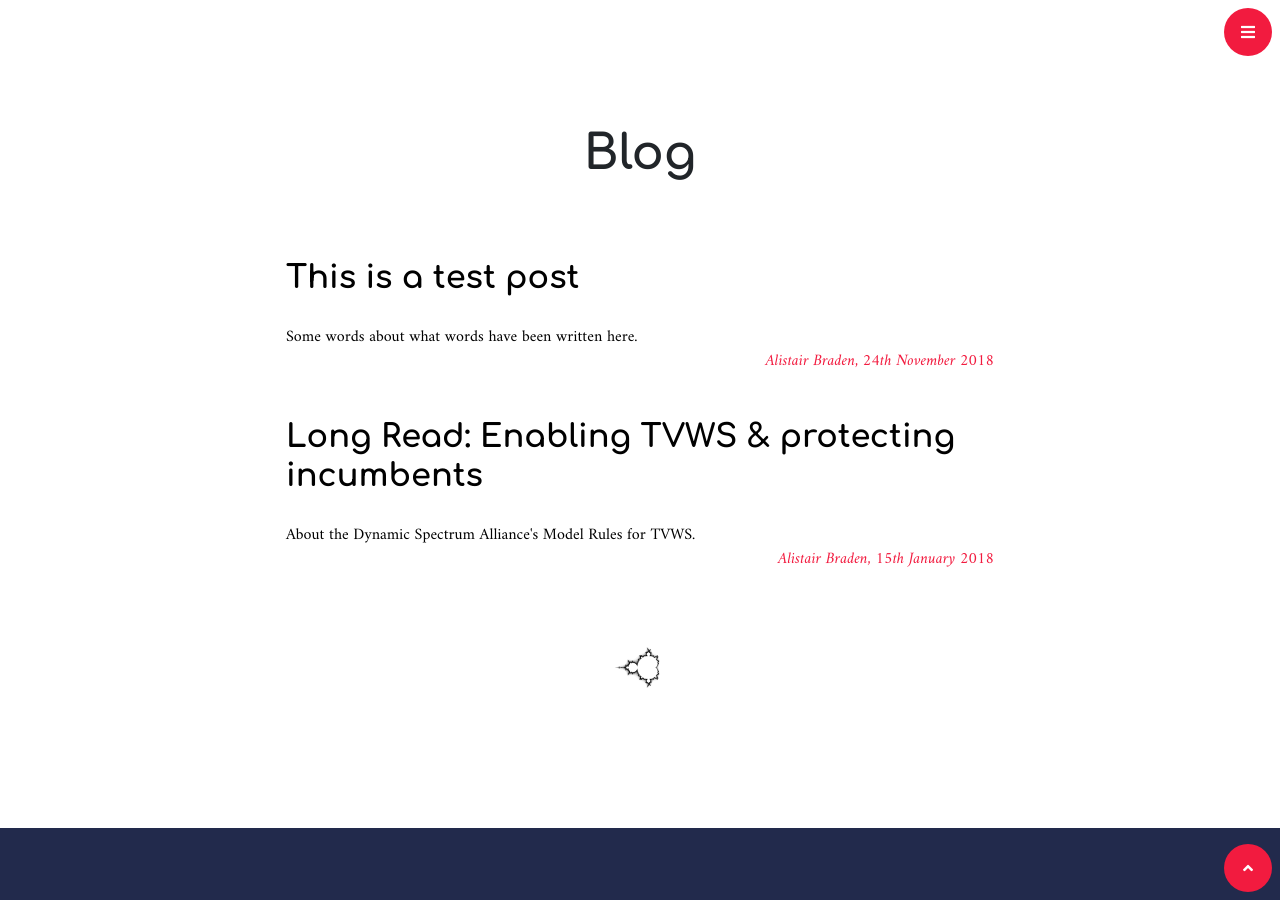
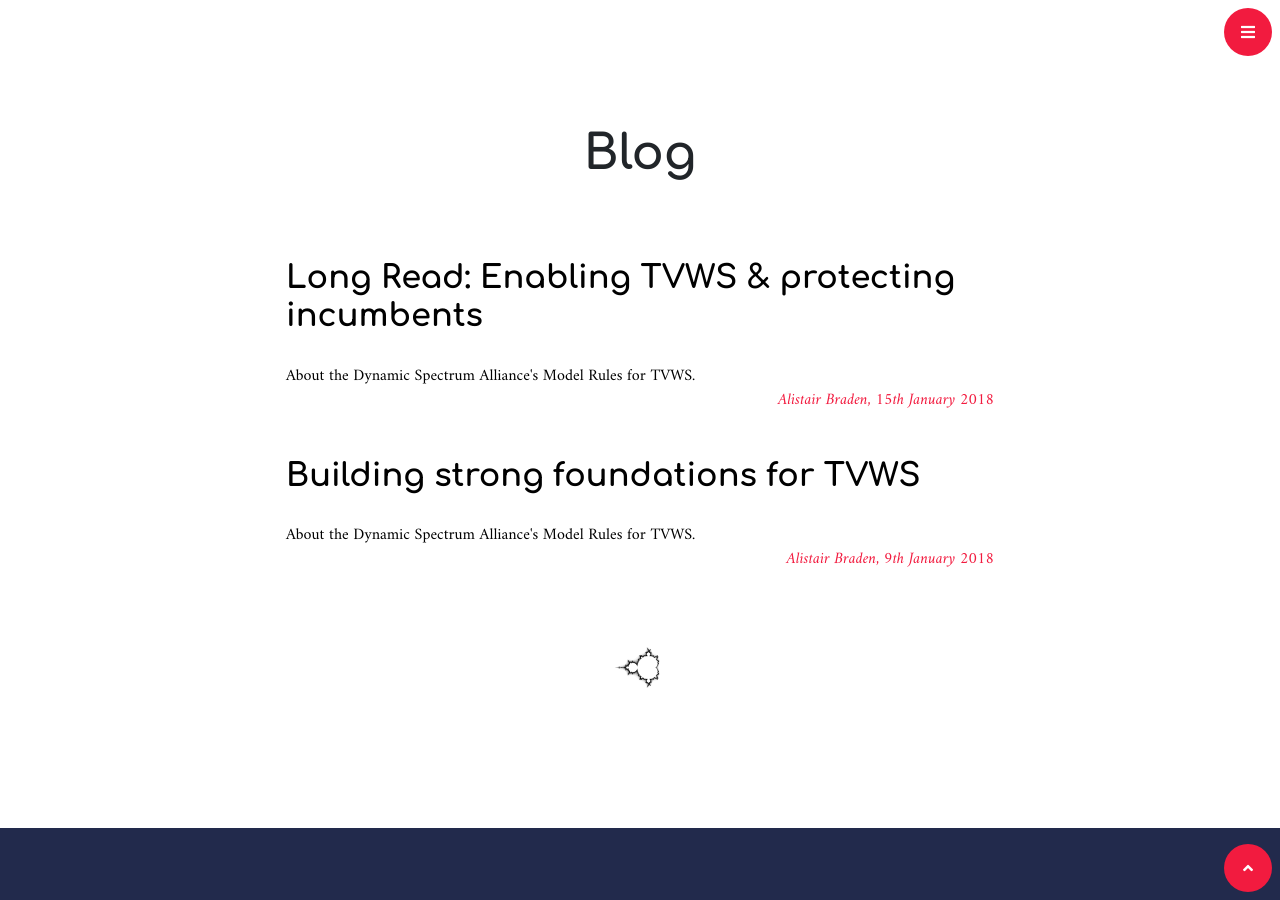
Before and after one commit to whitefractal/whitefractal, a Jekyll site: the page built from index.html, in a window 1280 px wide and 900 px high, scrolled down 4456 px. Built offline with Jekyll 4.4.1, drawn with Linux system fonts in a browser that asks for light colours; nearby versions of some CDN libraries; some of the changed lines change nothing that is shown.

Commit message:
Strong foundations post

```diff
--- /dev/null
+++ b/_posts/2018-01-09-strong-foundations.markdown
@@ -0,0 +1,38 @@
+---
+layout: post
+title:  "Building strong foundations for TVWS"
+date:   2018-01-09 12:00:00 +0000
+categories: dsm
+author: Alistair Braden
+summary: About the Dynamic Spectrum Alliance's Model Rules for TVWS.
+---
+
+The [Dynamic Spectrum Alliance](http://dynamicspectrumalliance.org/) (DSA) has published new Model Rules for TV White Spaces. This is a template set of rules and regulations to ease the adoption of TV White Space by countries around the world.
+
+These new rules combine and refine the best parts of existing regulations. They can be customised for any country’s specific needs, and they harmonise with existing models to facilitate international market development.
+
+Nominet are proud to have been a major contributor to the new Model Rules. We believe the internet is a force for good, and we see tremendous potential in using TVWS to bring the internet to unconnected citizens all over the world. Our contribution draws on our years of experience with the operational, regulatory, and mathematical aspects of TVWS, and we are excited about what can be built upon this foundation.
+
+## Why Are Model Rules Needed?
+
+TVWS is commonly used to provide broadband connectivity to rural not-spots lacking a fibre network; in the UK [about 5%](https://www.gov.uk/guidance/broadband-delivery-uk) of the population lives in not-spots. Bringing the social and economic benefits of broadband to these places is valuable in developed countries, but there are vastly bigger potential gains in using TVWS to connect the [65% of people](http://www.worldbank.org/en/topic/ict/brief/connecting-for-inclusion-broadband-access-for-all) with no access to broadband in developing countries.
+
+Any country wishing to introduce TVWS regulation must establish complex technical regulations to dictate how devices behave, and coexistence calculations to prevent harmful interference to incumbent users. This is a high barrier to entry, but the regulatory model need not be created from scratch. TVWS regulations are currently in force in five countries: UK, USA, Canada, Singapore, and Colombia. Each of these countries invested considerable effort in clearing that barrier to entry, and a great deal of that work is more generally applicable. However, some assumptions are only true in the specific country they apply to, and some models are underpinned by proprietary data. Each model presents its own advantages and disadvantages, and practical experience has highlighted areas for improvement.
+
+The DSA identified that developing a template regulatory model would help to accelerate the uptake of TVWS around the world. By using the best aspects of the existing models – and refining the less successful aspects – the DSA has created a generic template for regulations, significantly lowering the barrier to entry for a country to adopt TVWS.
+
+## How is TVWS Regulated?
+
+A significant part of a country’s economy relies on effective use of the radio spectrum. A role of Telecoms regulators, such as Ofcom in the UK, is to enable and ensure effective use of that spectrum. Anyone wishing to transmit radio signals must adhere to the regulator’s rules.
+
+Radio spectrum regulation typically takes one of two approaches: licensed or unlicensed. Licensed regulation is a user (e.g. a mobile phone operator) paying for generally exclusive usage of certain frequencies, locations, and times. Unlicensed regulation allows anyone to use parts of the spectrum for a certain purpose on a free-for-all basis (e.g. Wi-Fi).
+
+TV White Space uses a third approach to regulation, known as Dynamic Spectrum Management. A TVWS radio device must contact a White Space Database (WSDB) over the internet to report its location and capabilities, and to request permission to transmit. The WSDB will grant that device a dynamic licence to transmit at certain frequencies, at certain maximum power levels, for a specified period (e.g. 24 hours).
+
+The exact frequencies and power limits in a dynamic licence are computed by complex coexistence calculations set by the regulator, using data describing incumbent users (e.g. television broadcast towers and domestic receivers). By simulating other users of the spectrum – and what effect that device’s transmissions may have upon them – the WSDB calculates power limits at each frequency to avoid causing harmful interference. Nominet provides such a dynamic licensing service in the UK.
+
+This dynamic approach is well-suited to television frequencies (i.e. UHF and VHF), as about half of these are unused at any given location. However, these gaps (or ‘white spaces’) are in different frequencies in different places. Neither of the traditional regulatory approaches facilitates widespread general-purpose use of these gaps, making Dynamic Spectrum Management attractive to regulators wishing to maximise the benefit to their citizens through efficient use of their spectrum.
+
+Access to the internet is increasingly seen as a basic human right, a right which is denied to many millions of people by a lack of infrastructure. TVWS is a proven technology for bringing broadband internet to under-served areas. The DSA’s new Model Rules provide a solid foundation for the ongoing growth of TVWS around the world, and help to promote a more dynamic approach to spectrum that will prove a valuable, sustainable connectivity solution in our ever-evolving digital world. Learn more about the technical detail of these new rules in [Long Read: Enabling TVWS and Protecting Incumbents]({% post_url 2018-01-15-long-read %}).
+
+*This article was originally published on the [Nominet blog](https://nominet.uk/blog).*
--- a/_posts/2018-01-15-long-read.markdown
+++ b/_posts/2018-01-15-long-read.markdown
@@ -2,12 +2,12 @@
 layout: post
 title:  "Long Read: Enabling TVWS & protecting incumbents"
 date:   2018-01-15 12:00:00 +0000
-categories: tvws dsm
+categories: dsm
 author: Alistair Braden
 summary: About the Dynamic Spectrum Alliance's Model Rules for TVWS.
 ---
 
-Following the [Dynamic Spectrum Alliance](http://dynamicspectrumalliance.org/)’s publication of its new Model Rules for TV White Spaces (TVWS), we published a blog **ADD LINK** giving an overview of the rules and their importance to the global development of TVWS. This second article is a deep-dive into some of the more detailed aspects of the rules, and how they have been crafted to achieve various real-world outcomes.
+Following the [Dynamic Spectrum Alliance](http://dynamicspectrumalliance.org/)’s publication of its new Model Rules for TV White Spaces (TVWS), we published a [blog]({% post_url 2018-01-09-strong-foundations %})  giving an overview of the rules and their importance to the global development of TVWS. This second article is a deep-dive into some of the more detailed aspects of the rules, and how they have been crafted to achieve various real-world outcomes.
 
 The purpose of TVWS regulation is to allow and facilitate a technical and commercial ecosystem which provides social and economic benefit to citizens. It should enable the widest possible diversity of technologies and use-cases, while giving strong protection to the incumbent spectrum users (such as TV broadcaster). The DSA Model Rules have two main sections: Technical Rules, which serve to enable TVWS use-cases, and Coexistence Calculations, which protect incumbent users.
 
--- a/_posts/2018-11-24-foo.markdown
+++ /dev/null
@@ -1,52 +0,0 @@
----
-layout: post
-title:  "This is a test post"
-date:   2018-11-24 12:27:47 +0530
-categories: jekyll update
-author: Alistair Braden
-summary: Some words about what words have been written here.
----
-
-You’ll find this post in your `_posts` directory. Go ahead and edit it and re-build the site to see your changes. You can rebuild the site in many different ways, but the most common way is to run `jekyll serve`, which launches a web server and auto-regenerates your site when a file is updated.
-
-To add new posts, simply add a file in the `_posts` directory that follows the convention `YYYY-MM-DD-name-of-post.ext` and includes the necessary front matter. Take a look at the source for this post to get an idea about how it works.
-
-Jekyll also offers powerful support for code snippets:
-
-{% highlight ruby %}
-def print_hi(name)
-  puts "Hi, #{name}"
-end
-print_hi('Tom')
-#=> prints 'Hi, Tom' to STDOUT.
-{% endhighlight %}
-
-Check out the [Jekyll docs][jekyll-docs] for more info on how to get the most out of Jekyll. File all bugs/feature requests at [Jekyll’s GitHub repo][jekyll-gh]. If you have questions, you can ask them on [Jekyll Talk][jekyll-talk].
-
-## h2
-
-Lorem _ipsum_ **dolor** sit amet, consectetur adipiscing elit. Suspendisse at finibus dui. Curabitur volutpat pretium est in lobortis. Quisque facilisis gravida rhoncus. Proin ut tortor finibus sapien consequat sagittis et mattis mauris. Sed rutrum maximus enim, vitae tincidunt eros euismod imperdiet. Vivamus dignissim felis a est malesuada, at fringilla erat tincidunt. Maecenas eget turpis leo. Cras cursus ultrices vulputate. Proin ullamcorper convallis purus et porttitor. In at sem nec nibh consequat facilisis ac eget enim. Suspendisse imperdiet, nibh nec sollicitudin venenatis, lorem massa blandit leo, et interdum justo massa sit amet lacus. Etiam feugiat ornare sem ac aliquet. Pellentesque hendrerit consequat ullamcorper. Mauris a molestie tortor. Phasellus eleifend viverra pharetra.
-
-* Foo
-* Bar
-* * Wibble
-
-1. One
-2. Two
-3. Three
-
-### h3
-
->Lorem ipsum dolor sit amet, consectetur adipiscing elit. Suspendisse at finibus dui. Curabitur volutpat pretium est in lobortis. Quisque facilisis gravida rhoncus. Proin ut tortor finibus sapien consequat sagittis et mattis mauris. Sed rutrum maximus enim, vitae tincidunt eros euismod imperdiet. Vivamus dignissim felis a est malesuada, at fringilla erat tincidunt. Maecenas eget turpis leo. Cras cursus ultrices vulputate. Proin ullamcorper convallis purus et porttitor. In at sem nec nibh consequat facilisis ac eget enim. Suspendisse imperdiet, nibh nec sollicitudin venenatis, lorem massa blandit leo, et interdum justo massa sit amet lacus. Etiam feugiat ornare sem ac aliquet. Pellentesque hendrerit consequat ullamcorper. Mauris a molestie tortor. Phasellus eleifend viverra pharetra.
-
-#### h4
-
-Lorem ipsum dolor sit amet, consectetur adipiscing elit. Suspendisse at finibus dui. Curabitur volutpat pretium est in lobortis. Quisque facilisis gravida rhoncus. Proin ut tortor finibus sapien consequat sagittis et mattis mauris. Sed rutrum maximus enim, vitae tincidunt eros euismod imperdiet. Vivamus dignissim felis a est malesuada, at fringilla erat tincidunt. Maecenas eget turpis leo. Cras cursus ultrices vulputate. Proin ullamcorper convallis purus et porttitor. In at sem nec nibh consequat facilisis ac eget enim. Suspendisse imperdiet, nibh nec sollicitudin venenatis, lorem massa blandit leo, et interdum justo massa sit amet lacus. Etiam feugiat ornare sem ac aliquet. Pellentesque hendrerit consequat ullamcorper. Mauris a molestie tortor. Phasellus eleifend viverra pharetra.
-
-##### h5
-
-Lorem ipsum dolor sit amet, consectetur adipiscing elit. Suspendisse at finibus dui. Curabitur volutpat pretium est in lobortis. Quisque facilisis gravida rhoncus. Proin ut tortor finibus sapien consequat sagittis et mattis mauris. Sed rutrum maximus enim, vitae tincidunt eros euismod imperdiet. Vivamus dignissim felis a est malesuada, at fringilla erat tincidunt. Maecenas eget turpis leo. Cras cursus ultrices vulputate. Proin ullamcorper convallis purus et porttitor. In at sem nec nibh consequat facilisis ac eget enim. Suspendisse imperdiet, nibh nec sollicitudin venenatis, lorem massa blandit leo, et interdum justo massa sit amet lacus. Etiam feugiat ornare sem ac aliquet. Pellentesque hendrerit consequat ullamcorper. Mauris a molestie tortor. Phasellus eleifend viverra pharetra.
-
-[jekyll-docs]: https://jekyllrb.com/docs/home
-[jekyll-gh]:   https://github.com/jekyll/jekyll
-[jekyll-talk]: https://talk.jekyllrb.com/
```
